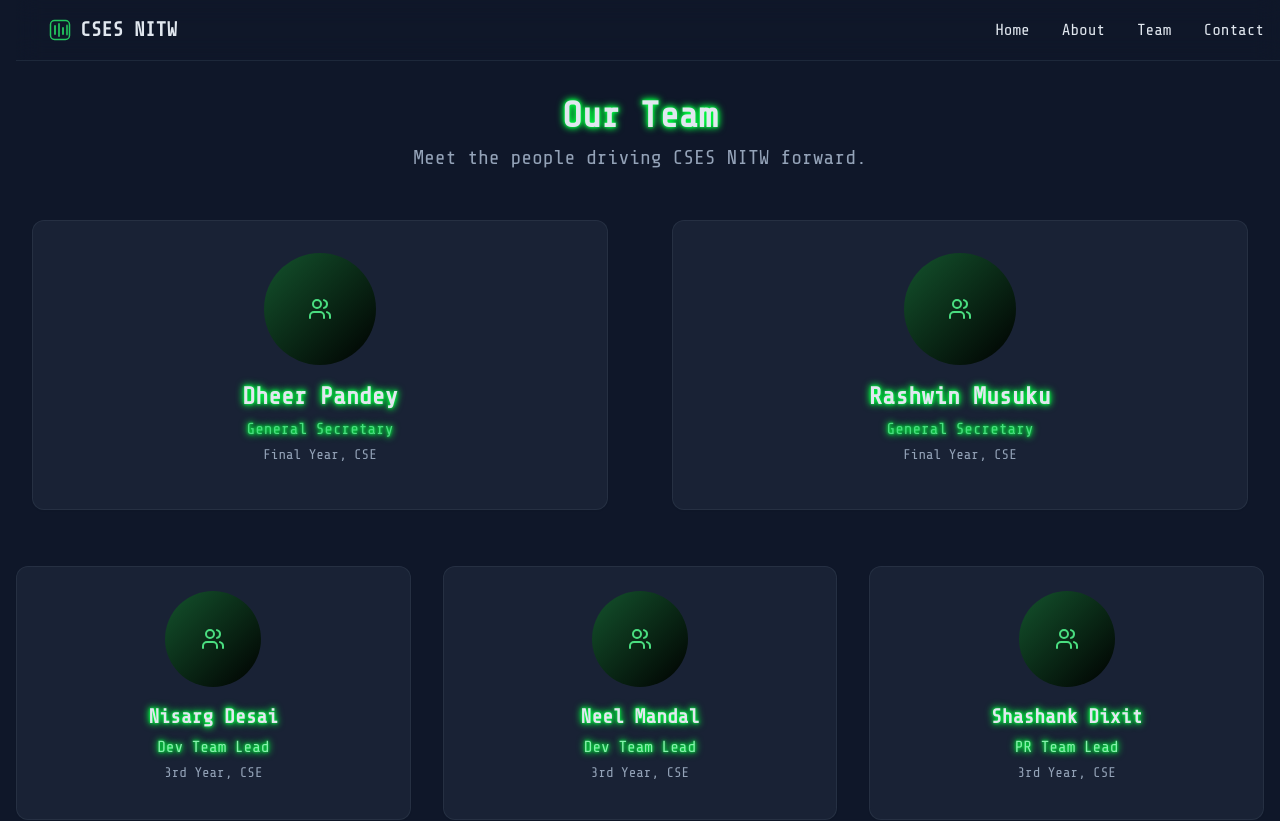
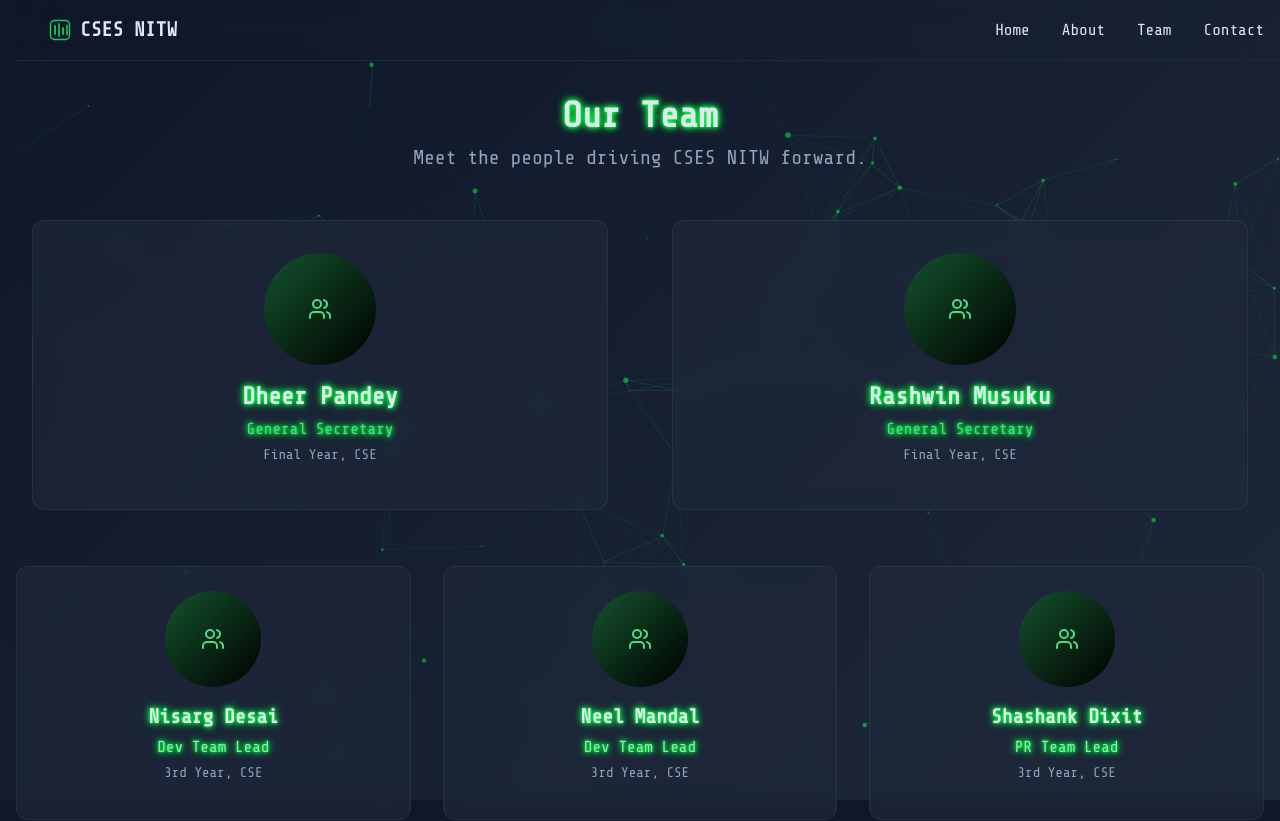
Before and after one commit to csesnitw/CsesNitwSite, a React (Vite) app: page /team in a window 1280 px wide. Shown: the top 821 px of the page. Built offline with nearby package versions, Linux system fonts and the light colour scheme.

Commit message:
Team page background

```diff
--- a/src/pages/team.tsx
+++ b/src/pages/team.tsx
@@ -3,6 +3,7 @@ import { Card, CardContent } from "@/components/ui/card";
 import { Users, Linkedin, Github, Twitter } from "lucide-react";
 import Navigation from "@/components/navigation";
 import Footer from "@/components/footer";
+import ParticlesBackground from "@/components/particles-background";
 
 type Member = {
   id: string;
@@ -56,6 +57,7 @@ export default function TeamPage() {
 
   return (
     <div className="min-h-screen pt-24 pb-16 px-4">
+      <ParticlesBackground />
       <Navigation />
       <div className="max-w-7xl mx-auto">
         <div className="text-center mb-12">
```
